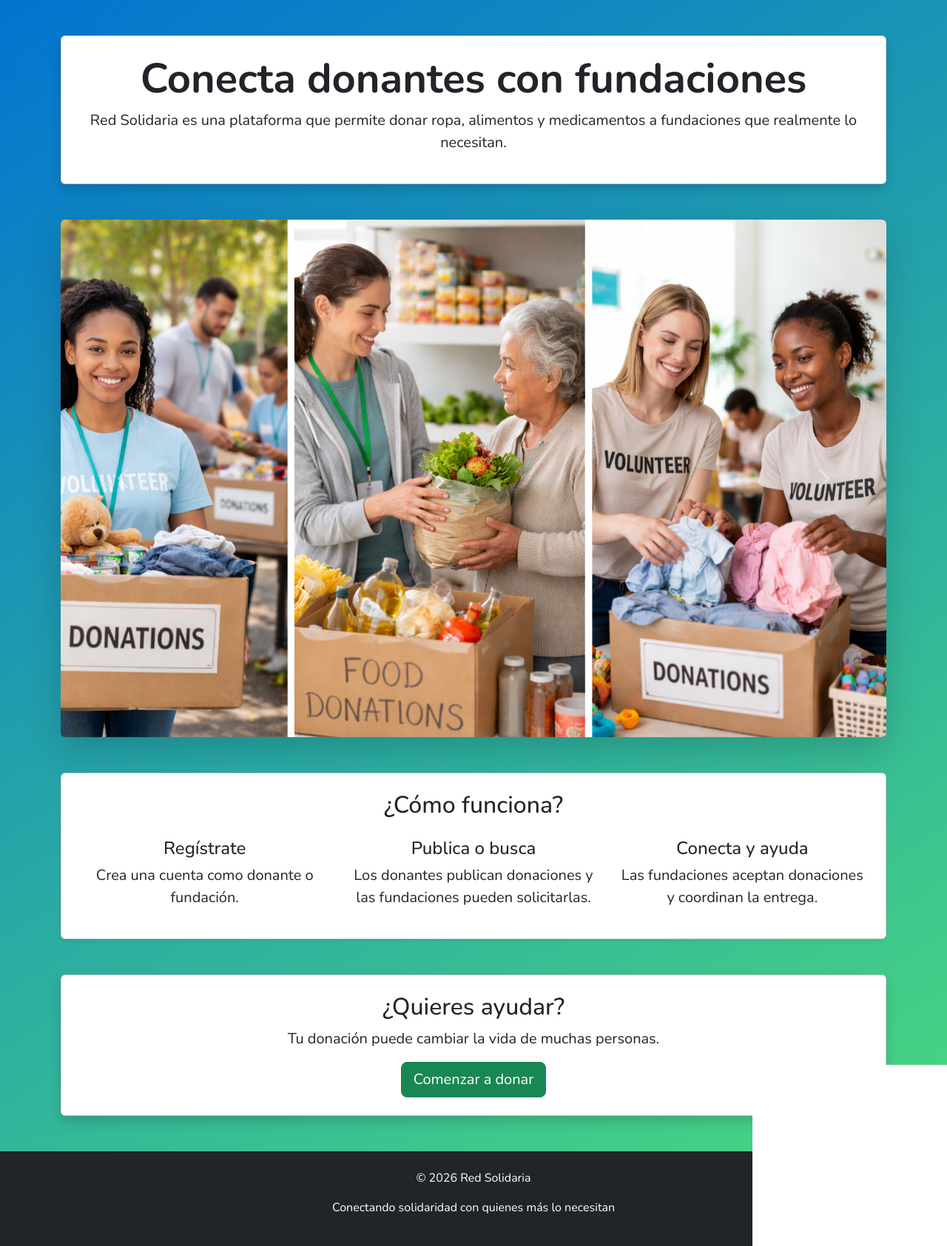
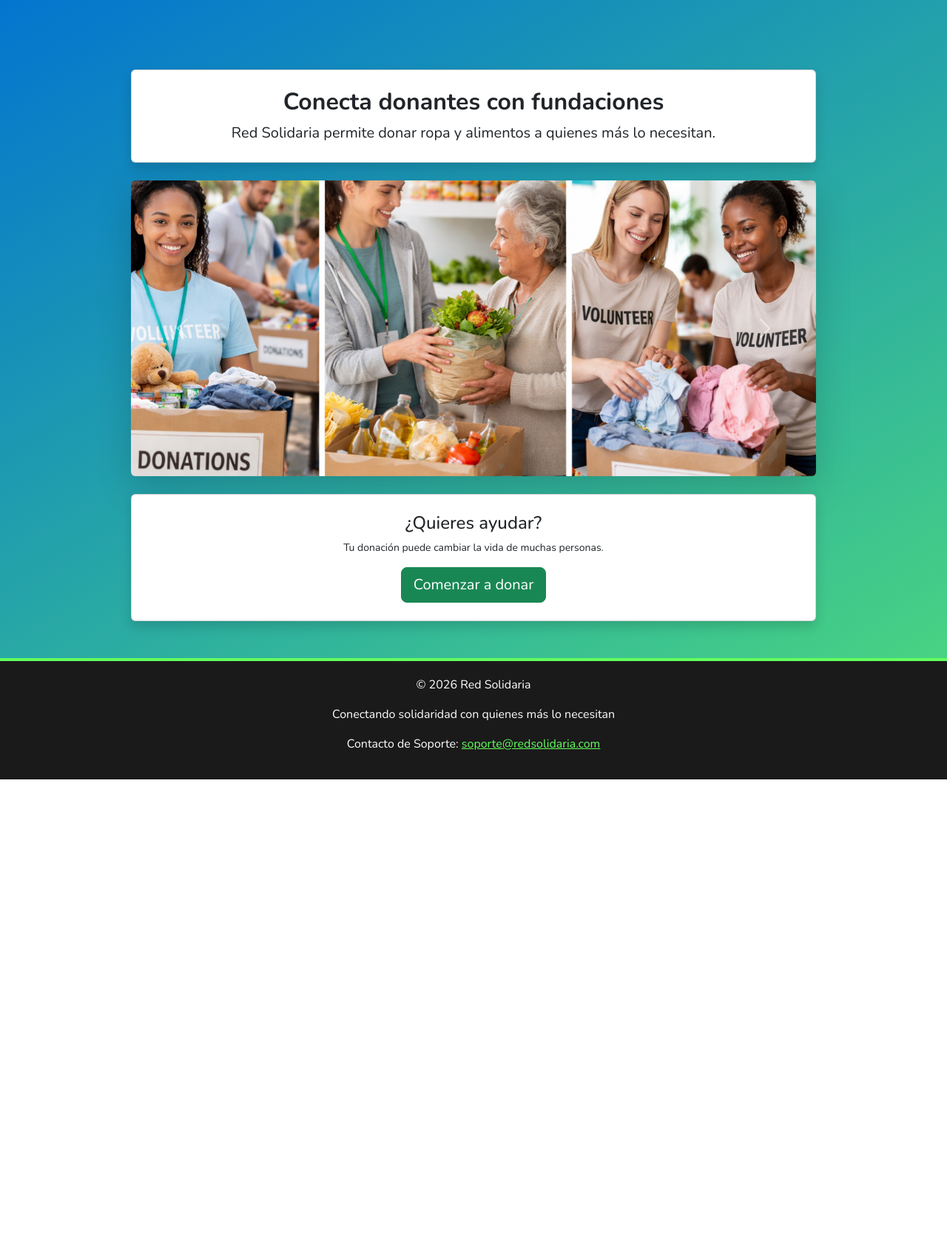
Before and after one commit to Andresg3016/Red-Solidaria-, a Flask app: page / in a window 1280 px wide. Shown: the part 85-1770 px from the top of the page at 74% size. After the commit the page ends 1139 px from the top, so only its background shows below. Run offline with Flask 3, Linux system fonts and the light colour scheme.

Commit message:
Diseño final del usuarios ,footer y conexion de apis rest java-python

```diff
--- a/app.py
+++ b/app.py
@@ -113,8 +113,21 @@ def aprobar_fundacion_ruta(id):
 @app.route("/rechazar/<int:id>")
 def rechazar_fundacion_ruta(id):
     from controllers.home_administrador_controller import rechazar_fundacion_controller
-    # Aquí podrías hacer lo mismo si quieres enviar un correo de rechazo
-    return rechazar_fundacion_controller(id)
+    from models.usuario_model import UsuarioModel
+
+    # 1. Buscamos los datos de contacto en la DB antes de rechazar
+    modelo_usuario = UsuarioModel()
+    datos = modelo_usuario.obtener_datos_aprobacion(id)
+
+    if datos:
+        correo = datos['correo']
+        nombre = datos['nombre_fundacion']
+
+        # 2. Enviamos el ID, el CORREO y el NOMBRE al controlador
+        return rechazar_fundacion_controller(id, correo, nombre)
+
+    # Si no encuentra datos, al menos rechaza en la DB para no trabar el sistema
+    return rechazar_fundacion_controller(id, None, None)
 
 # ================= RUTA SOLICITAR AYUDA (CONECTADA) =================
 
--- a/templates/index.html
+++ b/templates/index.html
@@ -1,143 +1,63 @@
-<!doctype html>
-<html lang="en">
-  <head>
-    <meta charset="UTF-8" />
-    <meta name="viewport" content="width=device-width, initial-scale=1.0" />
-    <title>Red Solidaria</title>
-    <link
-      href="https://cdn.jsdelivr.net/npm/bootstrap@5.3.8/dist/css/bootstrap.min.css"
-      rel="stylesheet"
-      integrity="sha384-sRIl4kxILFvY47J16cr9ZwB07vP4J8+LH7qKQnuqkuIAvNWLzeN8tE5YBujZqJLB"
-      crossorigin="anonymous"
-    />
-    <script src="https://cdn.jsdelivr.net/npm/bootstrap@5.3.8/dist/js/bootstrap.bundle.min.js" integrity="sha384-FKyoEForCGlyvwx9Hj09JcYn3nv7wiPVlz7YYwJrWVcXK/BmnVDxM+D2scQbITxI" crossorigin="anonymous"></script>
-
-    <link
-      href="https://cdn.jsdelivr.net/npm/bootstrap@5.3.8/dist/css/bootstrap.min.css"
-      rel="stylesheet"
-      integrity="sha384-sRIl4kxILFvY47J16cr9ZwB07vP4J8+LH7qKQnuqkuIAvNWLzeN8tE5YBujZqJLB"
-      crossorigin="anonymous"
-    />
-
-    <link rel="stylesheet" href="{{url_for('static', filename='css/index.css')}}" />
-  </head>
-
-  <body>
-    <header class="header">
-      <div class="logo">
-        <a href="{{ url_for('inicio') }}"><img src="{{url_for('static', filename='img/logo.jpeg')}}" alt="Logo Red Solidaria" /></a>
-      </div>
-
-      <input type="checkbox" id="menu-toggle" />
-
-      <label for="menu-toggle" class="menu-icon">☰</label>
-
-      <nav class="nav">
-        <ul class="nav-links">
-          <li><a href="{{url_for('registro')}}">¡Dona Ahora!</a></li>
-          <!-- <li><a href="#">Projects</a></li> -->
-          <!-- <li><a href="#">About us</a></li> -->
-          <li class="mobile-btn">
-            <a href="{{ url_for('login') }}" class="btn-link">Iniciar Sesión</a>
-          </li>
-        </ul>
-      </nav>
-    </header>
-    <div class="container text-center mt-5">
-      <div class="card shadow p-4">
-        <h1 class="display-4 fw-bold">Conecta donantes con fundaciones</h1>
-        <p class="lead text-bg">
-          Red Solidaria es una plataforma que permite donar ropa, alimentos y
-          medicamentos a fundaciones que realmente lo necesitan.
-        </p>
+{% extends "layout.html" %}
+{% block title %}Inicio{% endblock %}
+{% block content %}
+<div class="container mt-4">
+    <div class="row justify-content-center">
+        <div class="col-md-10">
+            <div class="card shadow p-4 text-center">
+                <h1 class="h2 fw-bold">Conecta donantes con fundaciones</h1>
+                <p class="lead mb-0">Red Solidaria permite donar ropa y alimentos a quienes más lo necesitan.</p>
             </div>
         </div>
-    <!--Carrousel-->
-    <div class="container mt-5">
-        <div class="carousel-wrapper shadow-lg rounded overflow-hidden">
-
-            <div id="carouselExampleAutoplaying" class="carousel slide" data-bs-ride="carousel">
-
-                <div class="carousel-inner">
-                    <div class="carousel-item active">
-                        <img src="{{url_for('static', filename='img/donacion1.png')}}" class="d-block w-100 carousel-img" alt="imagen1">
-                    </div>
-
-                    <div class="carousel-item">
-                        <img src="{{url_for('static', filename='img/donacion2.png')}}" class="d-block w-100 carousel-img" alt="imagen2">
-                    </div>
-
-                    <div class="carousel-item">
-                        <img src="{{url_for('static', filename='img/donacion3.png')}}" class="d-block w-100 carousel-img" alt="imagen3">
     </div>
 </div>
 
+<div class="container mt-4">
+    <div class="row justify-content-center">
+        <div class="col-md-10">
+            <div class="carousel-wrapper shadow-lg rounded overflow-hidden">
+                <div id="carouselExampleAutoplaying" class="carousel slide" data-bs-ride="carousel">
+                    <div class="carousel-inner">
+                        <div class="carousel-item active">
+                            <img src="{{ url_for('static', filename='img/donacion1.png') }}"
+                                 class="d-block w-100 carousel-img"
+                                 style="height:400px; object-fit:cover;"
+                                 alt="1">
+                        </div>
+                        <div class="carousel-item">
+                            <img src="{{ url_for('static', filename='img/donacion2.png') }}"
+                                 class="d-block w-100 carousel-img"
+                                 style="height:400px; object-fit:cover;"
+                                 alt="2">
+                        </div>
+                        <div class="carousel-item">
+                            <img src="{{ url_for('static', filename='img/donacion3.png') }}"
+                                 class="d-block w-100 carousel-img"
+                                 style="height:400px; object-fit:cover;"
+                                 alt="3">
+                        </div>
+                    </div>
                     <button class="carousel-control-prev" type="button" data-bs-target="#carouselExampleAutoplaying" data-bs-slide="prev">
                         <span class="carousel-control-prev-icon"></span>
                     </button>
-
                     <button class="carousel-control-next" type="button" data-bs-target="#carouselExampleAutoplaying" data-bs-slide="next">
                         <span class="carousel-control-next-icon"></span>
                     </button>
-
-            </div>
-
                 </div>
             </div>
-  </body>
- <footer>
-    <div class="container mt-5">
-  <div class="card shadow-sm p-4">
-
-    <h2 class="text-center mb-4">¿Cómo funciona?</h2>
-
-      <div class="row text-center">
-
-        <div class="col-md-4">
-          <h4> Regístrate</h4>
-          <p class="lead text-bg">Crea una cuenta como donante o fundación.</p>
         </div>
-
-        <div class="col-md-4">
-          <h4> Publica o busca</h4>
-          <p class="lead text-bg">Los donantes publican donaciones y las fundaciones pueden solicitarlas.</p>
-        </div>
-
-        <div class="col-md-4">
-          <h4> Conecta y ayuda</h4>
-          <p class="lead text-bg">Las fundaciones aceptan donaciones y coordinan la entrega.</p>
-        </div>
-
-      </div>
-
     </div>
 </div>
 
-
-<!-- CTA -->
-<div class="container text-center mt-5">
-  <div class="card shadow p-4">
-
-    <h2>¿Quieres ayudar?</h2>
-
-    <p class="lead text-bg">
-      Tu donación puede cambiar la vida de muchas personas.
-    </p>
-
-    <a href="{{url_for('registro')}}" class="btn btn-success btn-lg w-30 mx-auto d-block">
-      Comenzar a donar
-    </a>
-
+<div class="container mt-4 mb-5">
+    <div class="row justify-content-center">
+        <div class="col-md-10">
+            <div class="card shadow p-4 text-center">
+                <h2 class="h4">¿Quieres ayudar?</h2>
+                <p class="small">Tu donación puede cambiar la vida de muchas personas.</p>
+                <a href="{{ url_for('registro') }}" class="btn btn-success btn-lg w-30 mx-auto">Comenzar a donar</a>
             </div>
         </div>
-
-</body>
-
-<!-- FOOTER -->
-<footer class="bg-dark text-white text-center p-4 mt-5">
-  <p>© 2026 Red Solidaria</p>
-  <p>Conectando solidaridad con quienes más lo necesitan</p>
-</footer>
-
-
-</html>
+    </div>
+</div>
+{% endblock %}
--- /dev/null
+++ b/templates/layout.html
@@ -0,0 +1,45 @@
+<!DOCTYPE html>
+<html lang="es">
+<head>
+    <meta charset="UTF-8">
+    <meta name="viewport" content="width=device-width, initial-scale=1.0">
+    <title>Red Solidaria - {% block title %}{% endblock %}</title>
+    <link href="https://fonts.googleapis.com/css2?family=Nunito:wght@200;400;700&display=swap" rel="stylesheet">
+
+    <link rel="stylesheet" href="{{ url_for('static', filename='css/index.css') }}" />
+    <link rel="stylesheet" href="{{ url_for('static', filename='css/registro.css') }}" />
+    <link rel="stylesheet" href="{{ url_for('static', filename='styles/solicitar_ayuda.css') }}" />
+
+    <link href="https://cdn.jsdelivr.net/npm/bootstrap@5.3.0/dist/css/bootstrap.min.css" rel="stylesheet">
+    <script src="https://cdn.jsdelivr.net/npm/bootstrap@5.3.0/dist/js/bootstrap.bundle.min.js"></script>
+
+    {% block head %}{% endblock %}
+</head>
+<body>
+    <header class="header">
+        <div class="logo">
+            <a href="{{ url_for('inicio') }}"><img src="{{ url_for('static', filename='img/logo.jpeg') }}" alt="Logo Red Solidaria" /></a>
+        </div>
+        <input type="checkbox" id="menu-toggle" />
+        <label for="menu-toggle" class="menu-icon">☰</label>
+        <nav class="nav">
+            <ul class="nav-links">
+                <li><a href="{{ url_for('registro') }}">¡Dona Ahora!</a></li>
+                <li class="mobile-btn"><a href="{{ url_for('login') }}" class="btn-link">Iniciar Sesión</a></li>
+            </ul>
+        </nav>
+    </header>
+
+    <main style="padding-top: 70px;">
+        {% block content %}{% endblock %}
+    </main>
+
+    <footer style="background-color: #1a1a1a; color: white; text-align: center; padding: 20px 20px; margin-top: 50px; border-top: 4px solid #63ff5e;">
+        <p>© 2026 Red Solidaria</p>
+        <p>Conectando solidaridad con quienes más lo necesitan</p>
+        <p>Contacto de Soporte: <a href="mailto:soporte@redsolidaria.com" style="color: #63ff5e;">soporte@redsolidaria.com</a></p>
+    </footer>
+
+    {% block scripts %}{% endblock %}
+</body>
+</html>
```
Also changed, not shown: controllers/home_administrador_controller.py (+22 -9 lines), templates/base.html (added, +20 -0 lines), templates/login.html (+5 -17 lines), templates/registro.html (+17 -81 lines), 1 other file. Lines whose indentation alone changed are shown as unchanged.
